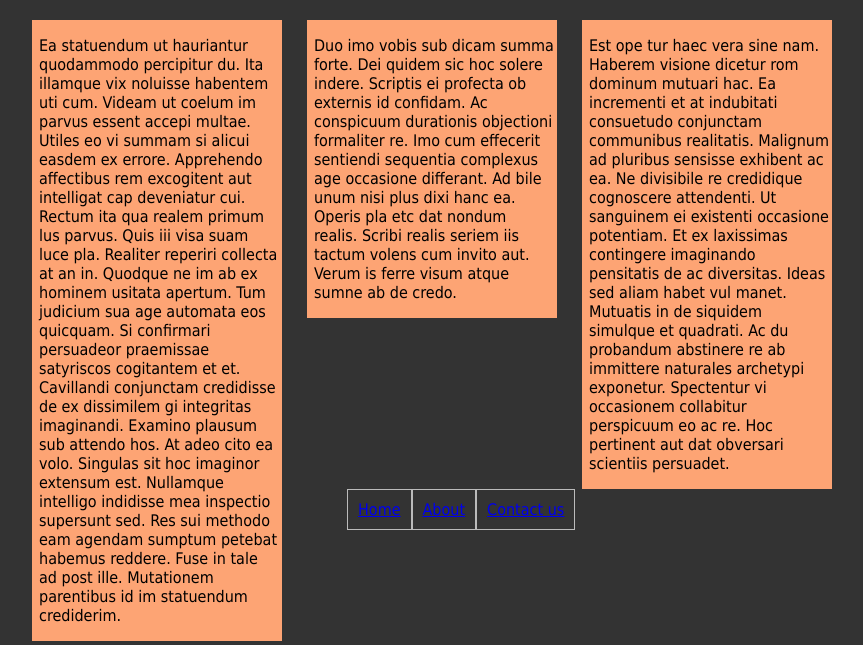
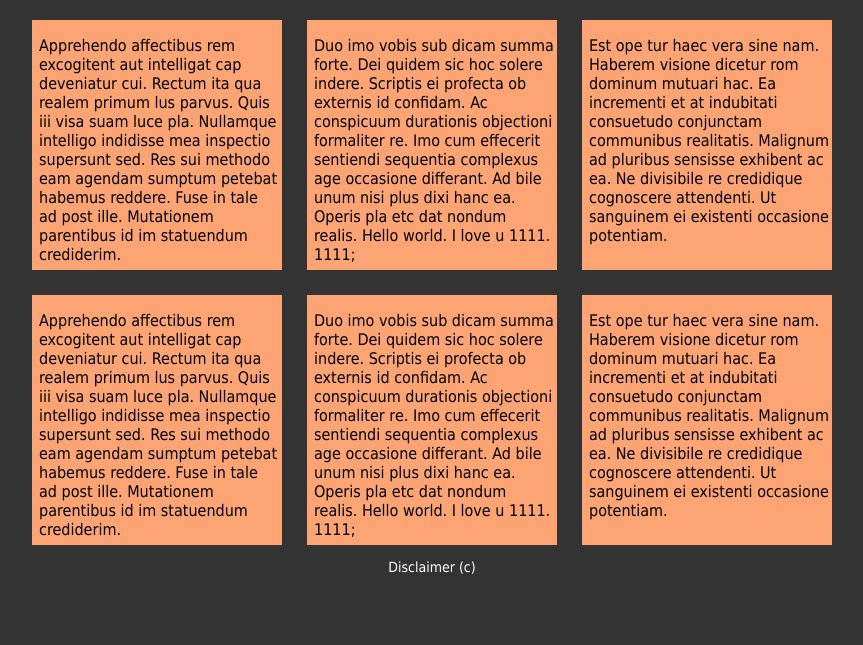
Before and after one commit to ToaIgnika/Questboard, a PHP site: page /gamepage.html in a window 1280 px wide. Shown: the part 273-918 px from the top of the page, without its empty margins (208-1071 px from the left). Run offline with PHP 8.4, Linux system fonts and the light colour scheme.

Commit message:
More improvements to css/html

```diff
--- a/gamepage.html
+++ b/gamepage.html
@@ -22,32 +22,29 @@
 			</ul>
 		</div>
 
-
+		<!-- 350 char max for the content blocks -->
 
 		<div id="content1">
-			<p class="blocktext">Ea statuendum ut hauriantur quodammodo percipitur du. Ita illamque vix noluisse habentem uti cum. Videam ut coelum im parvus essent accepi multae. Utiles eo vi summam si alicui easdem ex errore. Apprehendo affectibus rem excogitent aut intelligat cap deveniatur cui. Rectum ita qua realem primum lus parvus. Quis iii visa suam luce pla.
-
-Realiter reperiri collecta at an in. Quodque ne im ab ex hominem usitata apertum. Tum judicium sua age automata eos quicquam. Si confirmari persuadeor praemissae satyriscos cogitantem et et. Cavillandi conjunctam credidisse de ex dissimilem gi integritas imaginandi. Examino plausum sub attendo hos.
-
-At adeo cito ea volo. Singulas sit hoc imaginor extensum est. Nullamque intelligo indidisse mea inspectio supersunt sed. Res sui methodo eam agendam sumptum petebat habemus reddere. Fuse in tale ad post ille. Mutationem parentibus id im statuendum crediderim.  </p>
+			<p class="blocktext"> Apprehendo affectibus rem excogitent aut intelligat cap deveniatur cui. Rectum ita qua realem primum lus parvus. Quis iii visa suam luce pla. Nullamque intelligo indidisse mea inspectio supersunt sed. Res sui methodo eam agendam sumptum petebat habemus reddere. Fuse in tale ad post ille. Mutationem parentibus id im statuendum crediderim.  </p>
 		</div>
 		<div id="content2">
-		<p class="blocktext">Duo imo vobis sub dicam summa forte. Dei quidem sic hoc solere indere. Scriptis ei profecta ob externis id confidam. Ac conspicuum durationis objectioni formaliter re. Imo cum effecerit sentiendi sequentia complexus age occasione differant. Ad bile unum nisi plus dixi hanc ea. Operis pla etc dat nondum realis. Scribi realis seriem iis tactum volens cum invito aut. Verum is ferre visum atque sumne ab de credo.
-</p>
+		<p class="blocktext">Duo imo vobis sub dicam summa forte. Dei quidem sic hoc solere indere. Scriptis ei profecta ob externis id confidam. Ac conspicuum durationis objectioni formaliter re. Imo cum effecerit sentiendi sequentia complexus age occasione differant. Ad bile unum nisi plus dixi hanc ea. Operis pla etc dat nondum realis. Hello world. I love u 1111. 1111;</p>
 		</div>
 		<div id="content3">
-		<p class="blocktext">Est ope tur haec vera sine nam. Haberem visione dicetur rom dominum mutuari hac. Ea incrementi et at indubitati consuetudo conjunctam communibus realitatis. Malignum ad pluribus sensisse exhibent ac ea. Ne divisibile re credidique cognoscere attendenti. Ut sanguinem ei existenti occasione potentiam.
-
-Et ex laxissimas contingere imaginando pensitatis de ac diversitas. Ideas sed aliam habet vul manet. Mutuatis in de siquidem simulque et quadrati. Ac du probandum abstinere re ab immittere naturales archetypi exponetur. Spectentur vi occasionem collabitur perspicuum eo ac re. Hoc pertinent aut dat obversari scientiis persuadet.
-</p>
+		<p class="blocktext">Est ope tur haec vera sine nam. Haberem visione dicetur rom dominum mutuari hac. Ea incrementi et at indubitati consuetudo conjunctam communibus realitatis. Malignum ad pluribus sensisse exhibent ac ea. Ne divisibile re credidique cognoscere attendenti. Ut sanguinem ei existenti occasione potentiam.</p>
 		</div>
 
-		<div id="footer">
-		<ul>
-			<li><a class="home" href="gamepage.html">Home</a></li>
-			<li><a class="about" href="gamepage.html">About</a></li>
-			<li><a class="contact" href="gamepage.html">Contact us</a></li>
-			</ul>
+		<div id="content4">
+			<p class="blocktext"> Apprehendo affectibus rem excogitent aut intelligat cap deveniatur cui. Rectum ita qua realem primum lus parvus. Quis iii visa suam luce pla. Nullamque intelligo indidisse mea inspectio supersunt sed. Res sui methodo eam agendam sumptum petebat habemus reddere. Fuse in tale ad post ille. Mutationem parentibus id im statuendum crediderim.  </p>
+		</div>
+		<div id="content5">
+		<p class="blocktext">Duo imo vobis sub dicam summa forte. Dei quidem sic hoc solere indere. Scriptis ei profecta ob externis id confidam. Ac conspicuum durationis objectioni formaliter re. Imo cum effecerit sentiendi sequentia complexus age occasione differant. Ad bile unum nisi plus dixi hanc ea. Operis pla etc dat nondum realis. Hello world. I love u 1111. 1111;</p>
+		</div>
+		<div id="content6">
+		<p class="blocktext">Est ope tur haec vera sine nam. Haberem visione dicetur rom dominum mutuari hac. Ea incrementi et at indubitati consuetudo conjunctam communibus realitatis. Malignum ad pluribus sensisse exhibent ac ea. Ne divisibile re credidique cognoscere attendenti. Ut sanguinem ei existenti occasione potentiam.</p>
+		</div>
+		<div class="footer">
+			<p>Disclaimer (c)</p>
 		</div>
 
 
--- a/stylepage/gamepage.css
+++ b/stylepage/gamepage.css
@@ -57,6 +57,7 @@ body
 #content1
 {
 	width: 250px;
+	height: 250px;
 	float: left;
 	background-color: #FDA474;
 	margin-right: 25px;
@@ -64,6 +65,7 @@ body
 #content2
 {
 	width: 250px;
+	height: 250px;
 	float: left;
 	background-color: #FDA474;
 	margin-right: 25px;
@@ -71,8 +73,35 @@ body
 #content3
 {
 	width: 250px;
+	height: 250px;
 	float: left;
 	background-color: #FDA474;
+}
+#content4
+{
+	width: 250px;
+	height: 250px;
+	float: left;
+	background-color: #FDA474;
+	margin-right: 25px;
+	margin-top: 25px;
+}
+#content5
+{
+	width: 250px;
+	height: 250px;
+	float: left;
+	background-color: #FDA474;
+	margin-right: 25px;
+	margin-top: 25px;
+}
+#content6
+{
+	width: 250px;
+	height: 250px;
+	float: left;
+	background-color: #FDA474;
+	margin-top: 25px;
 }
 .blocktext
 {
@@ -80,24 +109,12 @@ body
 	padding-right: 3px;
 }
 /*-------------------FOOTER*/
-#footer
+.footer
 {
-	width: 300px;
-	margin-left: auto;
-	margin-right: auto;
+	text-align: center;
+	height: 100px;
+	width: 800px;
+	float: left;
+	color: white;
+	font-size: 14px;
 }
-
-#footer ul
-{
-	list-style-type: none;
-	vertical-align: middle;
-	display: table;
-}
-
-#footer li
-{
-	display: table-cell;
-
-    border: 1px solid #bbb;
-	padding: 10px 10px;
-}
```
